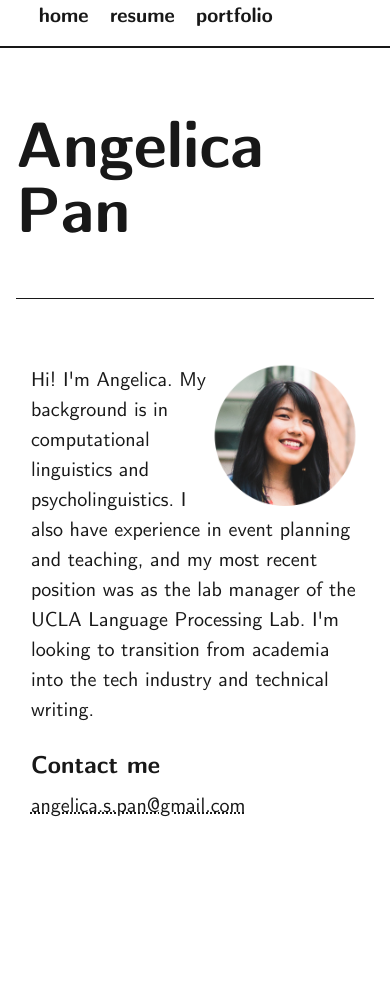
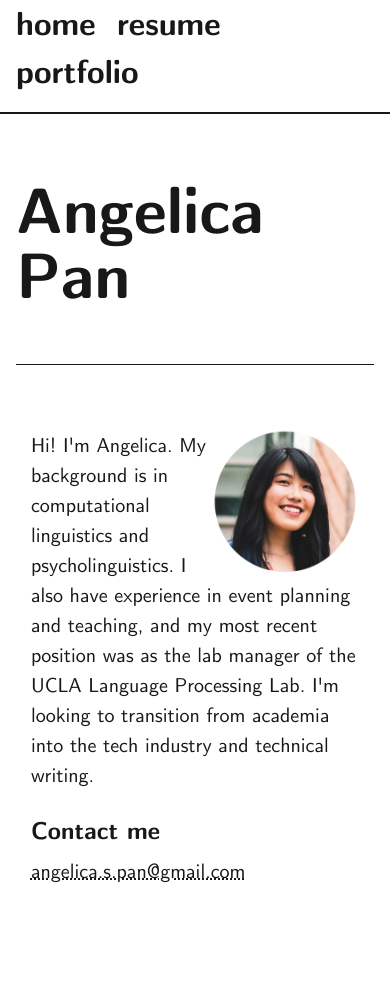
Before and after one commit to angelica-pan/angelica-pan.github.io, a Jekyll site: the page built from index.markdown, in a window 390 px wide. Built offline with Jekyll 4.4.1, drawn with Linux system fonts in a browser that asks for light colours; before the commit the page ends 927 px from its top, so only the background shows below that.

Commit message:
made mobile navigation text larger

```diff
--- a/_sass/_variables.scss
+++ b/_sass/_variables.scss
@@ -9,7 +9,7 @@ $prose-font-size: 20px;
 $h0-mobile: 64px;
 $h0-desktop: 96px;
 
-$navigation-mobile: 20px;
+$navigation-mobile: 32px;
 $navigation-desktop: 40px;
 
 $h1-size: 40px !default;
```
